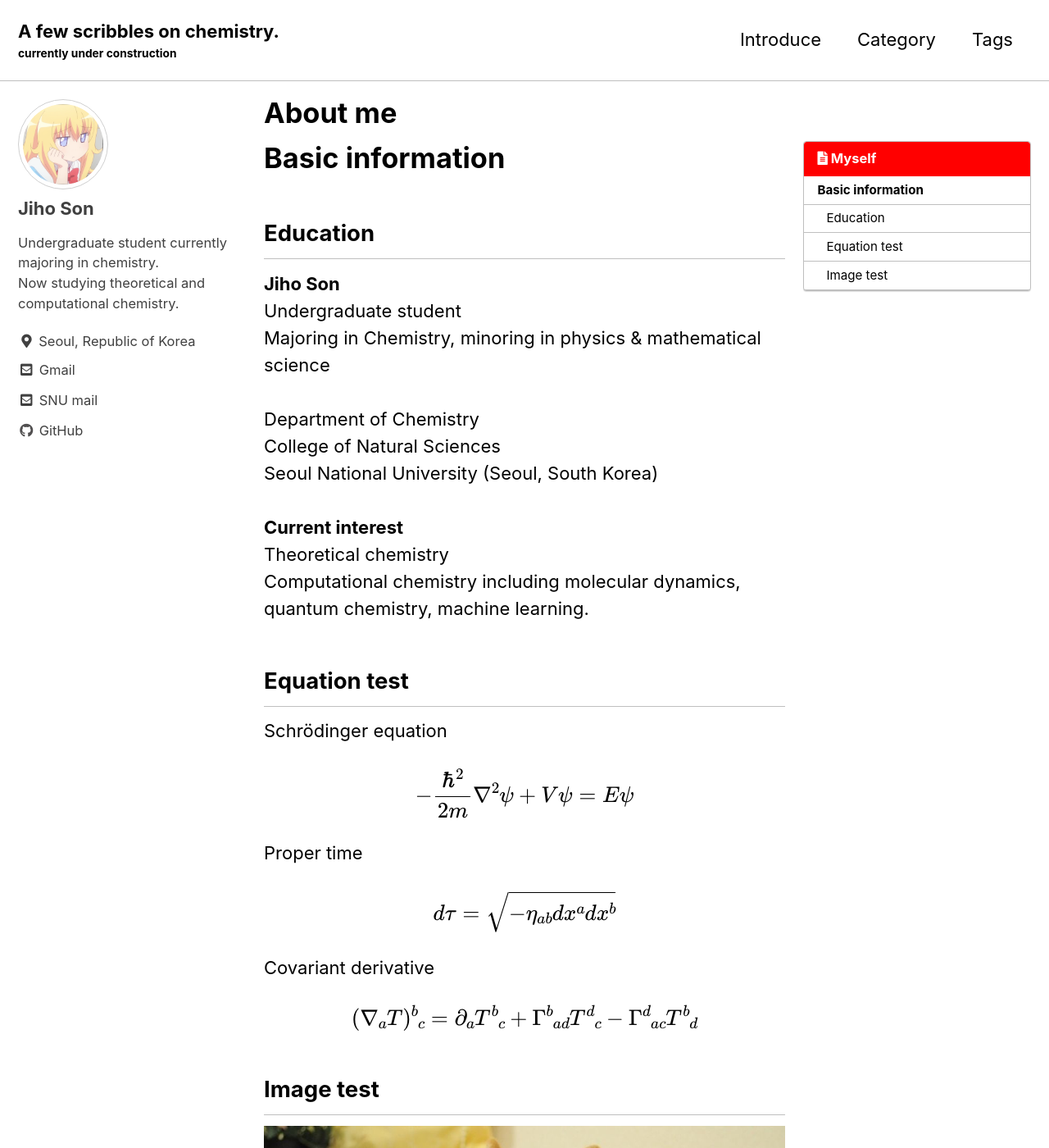
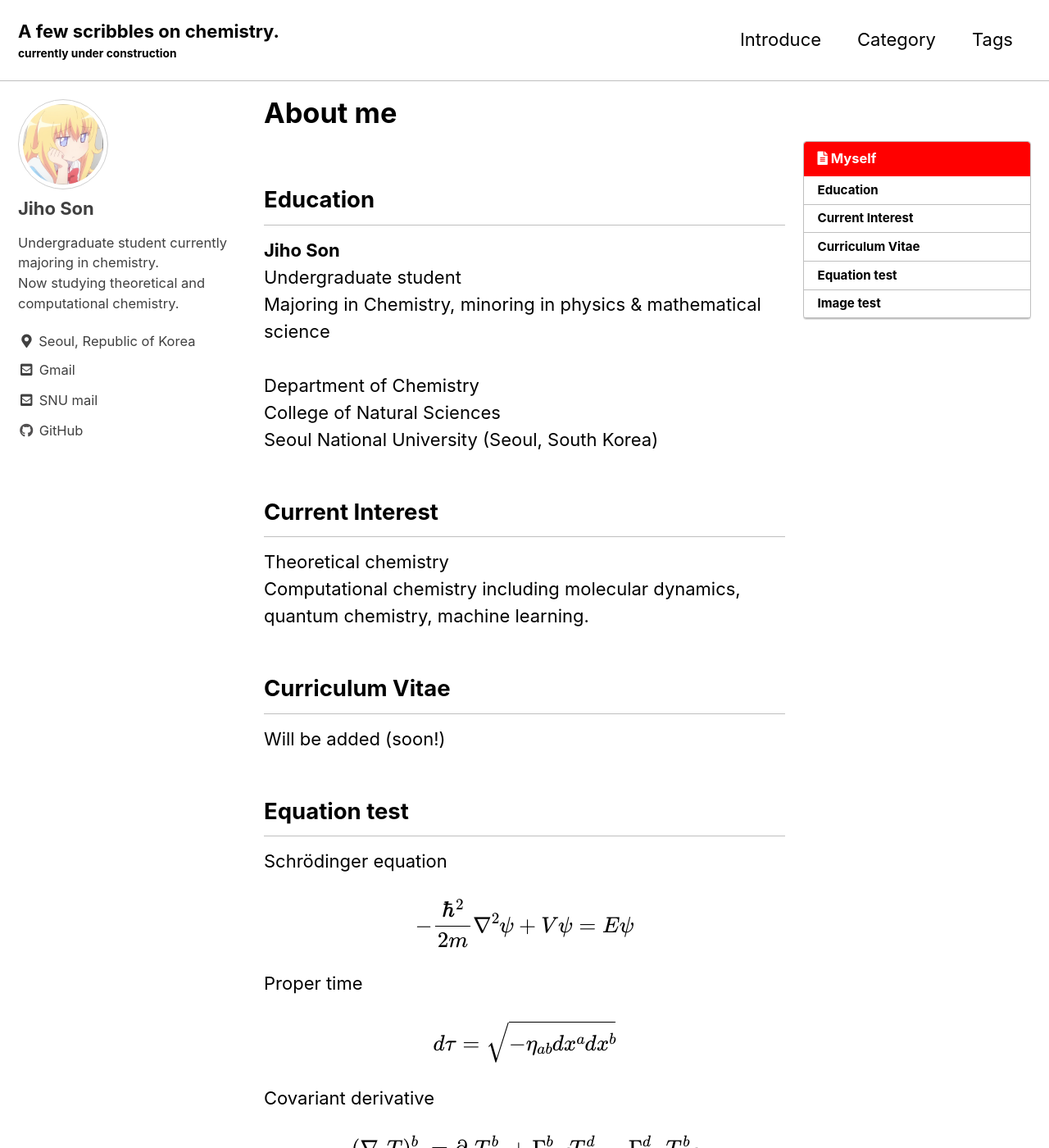
Before and after one commit to kadryjh1724/kadryjh1724.github.io, a Jekyll site: the page built from _pages/about.md, in a window 1280 px wide and 1400 px high. Shown: the whole window at 82% size. Built offline with Jekyll 4.4.1, drawn with Linux system fonts in a browser that asks for light colours; cached includes are drawn as plain includes.

Commit message:
wayney97 compels me to change test image to floppa man

```diff
--- a/_pages/about.md
+++ b/_pages/about.md
@@ -6,18 +6,22 @@
 toc_label: "Myself"
 ---
 
-# Basic information
-
 ## Education
 
 **Jiho Son**<br>
 Undergraduate student<br>Majoring in Chemistry, minoring in physics & mathematical science<br><br>
 Department of Chemistry<br>
 College of Natural Sciences<br>
-Seoul National University (Seoul, South Korea)<br><br>
-**Current interest**<br>
+Seoul National University (Seoul, South Korea)<br>
+
+## Current Interest
+
 Theoretical chemistry<br>
 Computational chemistry including molecular dynamics, quantum chemistry, machine learning.<br>
+
+## Curriculum Vitae
+
+Will be added (soon!)
 
 ## Equation test
 
@@ -35,4 +39,4 @@
 
 ## Image test
 
-![doge](/images/post/doge.jpeg){:class="img-responsive"}
+![flop](/images/post/floppa_man.jpeg){:class="img-responsive"}
```
Also changed, not shown: images/post/floppa_man.jpeg (added), 2 other files.
